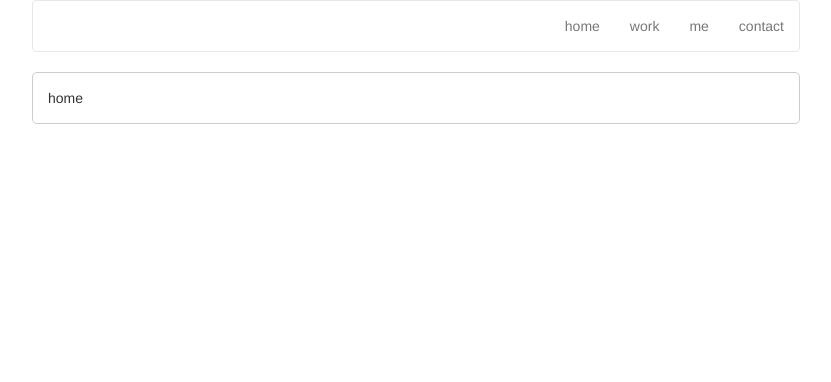
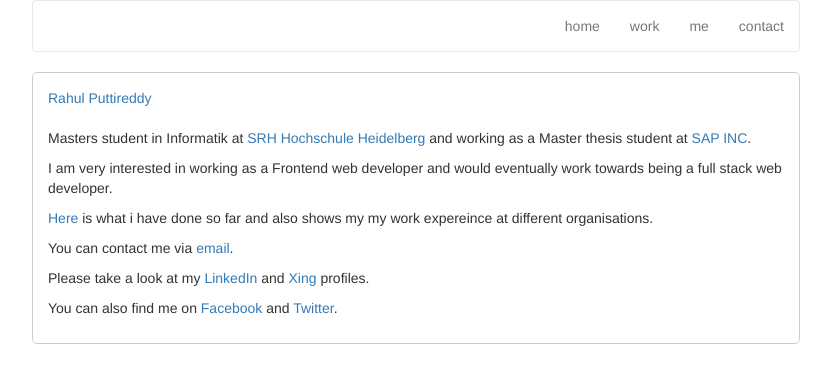
Before and after one commit to Rahul1992/website, a plain HTML site: page index.html at #!/site/home in a window 1280 px wide. Shown: the whole page, without its empty margins (224-1055 px from the left). Drawn offline with nearby package versions, Linux system fonts and the light colour scheme; some packages are replaced by stand-ins of ours.

Commit message:
code updates home

```diff
--- a/partials/home.html
+++ b/partials/home.html
@@ -1 +1,19 @@
-<div>home</div>
+ <main>
+        <div class="nav">
+            <a href="index.html">Rahul Puttireddy</a>
+        </div>
+        <div class="hi">
+            <header>
+                <h1> </h1>
+            </header>
+            <section>
+                <p>Masters student in Informatik at <a href="http://www.hochschule-heidelberg.de/en/">SRH Hochschule Heidelberg </a> and working as a Master thesis student at <a href="https://icn.sap.com/home.html">SAP INC</a>.</p>
+                <p>I am very interested in working as a Frontend web developer and would eventually work towards being a full stack web developer.</p>
+                <p><a href="pages/work.html">Here</a> is what i have done so far and also shows my my work expereince at different organisations.</p>
+                <p>You can contact me via <a href="mailto:rahulreddy160@gmail.com" class="mail">email</a>.
+                </p>
+                <p>Please take a look at my <a href="https://www.linkedin.com/in/rahulputtireddy">LinkedIn</a> and <a href="https://www.xing.com/profile/Rahul_Puttireddy">Xing</a> profiles.</p>
+                <p>You can also find me on <a href="https://www.facebook.com/rpreddy3">Facebook</a> and<a href="https://twitter.com/iamrahul92"> Twitter</a>.</p>
+            </section>
+        </div>
+    </main>
```
